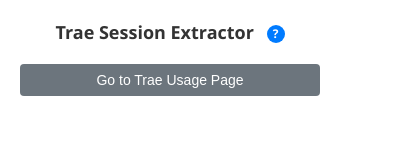
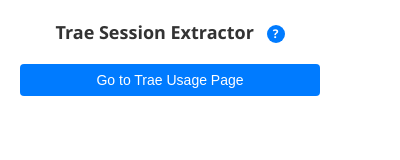
Before and after one commit to whyuds/TraeUsageWebExtentsion, a browser extension: page popup.html in a window 400 px wide. Drawn offline with Linux system fonts and the light colour scheme.

Commit message:
style(popup): update button colors for better visual consistency
Change button colors from green/gray to blue theme to maintain consistent styling across the UI. The hover state color is also updated to match the new primary color scheme.

```diff
--- a/popup.html
+++ b/popup.html
@@ -70,7 +70,7 @@
       cursor: not-allowed;
     }
     .goto-btn {
-      background-color: #28a745;
+      background-color: #007bff;
       color: white;
       border: none;
       padding: 8px 16px;
@@ -80,7 +80,7 @@
       font-size: 14px;
     }
     .goto-btn:hover {
-      background-color: #218838;
+      background-color: #0056b3;
     }
     .instructions {
       font-size: 12px;
@@ -172,7 +172,7 @@
     5. Session stays valid longer than JWT tokens
   </div>
 
-  <button id="actionBtn" class="goto-btn" style="background-color: #6c757d;">Go to Trae Usage Page</button>
+  <button id="actionBtn" class="goto-btn">Go to Trae Usage Page</button>
 
   <script src="popup.js"></script>
 </body>
--- a/popup.js
+++ b/popup.js
@@ -116,7 +116,7 @@
       actionBtn.style.backgroundColor = '#28a745';
     } else {
       actionBtn.textContent = 'Go to Trae Usage Page';
-      actionBtn.style.backgroundColor = '#6c757d';
+      actionBtn.style.backgroundColor = '#007bff';
     }
   }
 
```
Also changed, not shown: 1 other file.
